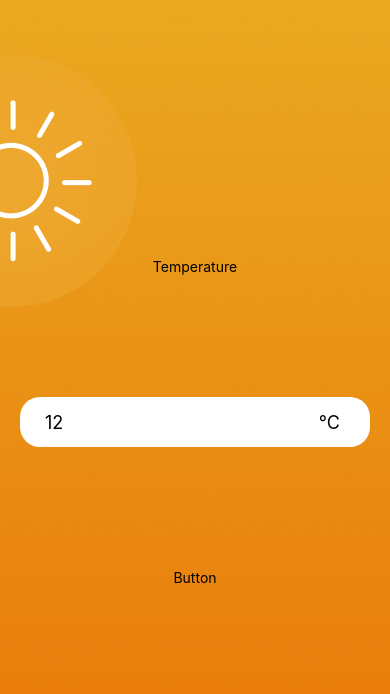
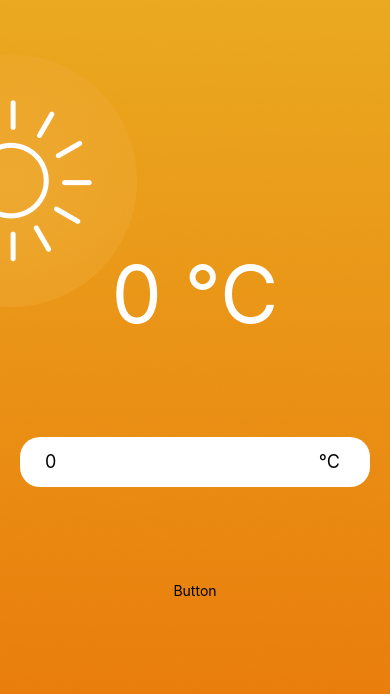
Before and after one commit to louiselize/tutoriel_react_native_temperature_converter, a React Native app: screen / in a window 390 px wide. Shown: the top 694 px of the page. Built offline with nearby package versions, Linux system fonts and the light colour scheme.

Commit message:
feat: implement temperature  displaying functionnality

```diff
--- a/App.js
+++ b/App.js
@@ -1,17 +1,27 @@
+import { useState } from "react";
 import { ImageBackground, Text, View } from "react-native";
 import { styles } from "./App.style";
 import hotBackground from "./assets/hot.png";
 import InputTemperature from "./components/InputTemperature/InputTemperature";
+import TemperatureDisplay from "./components/TemperatureDisplay/TemperatureDisplay";
+import { DEFAULT_TEMPERATURE, DEFAULT_UNIT } from "./constant";
 
 export default function App() {
+  const [inputTemperatureValue, setInputTemperatureValue] =
+    useState(DEFAULT_TEMPERATURE);
+  const [currentUnit, setCurrentUnit] = useState(DEFAULT_UNIT);
   return (
     <>
       <ImageBackground style={styles.container} source={hotBackground}>
         <View style={styles.workspace}>
-          <View>
-            <Text>Temperature</Text>
-          </View>
-          <InputTemperature defaultValue={"12"} />
+          <TemperatureDisplay
+            value={inputTemperatureValue}
+            unit={currentUnit}
+          />
+          <InputTemperature
+            onChangeText={setInputTemperatureValue}
+            defaultValue={DEFAULT_TEMPERATURE}
+          />
           <View>
             <Text>Button</Text>
           </View>
--- a/components/InputTemperature/InputTemperature.jsx
+++ b/components/InputTemperature/InputTemperature.jsx
@@ -1,7 +1,7 @@
 import { Text, TextInput, View } from "react-native";
 import { styles } from "./InputTemperature.style";
 
-export default function InputTemperature({ defaultValue }) {
+export default function InputTemperature({ defaultValue, onChangeText }) {
   return (
     <View style={styles.container}>
       <TextInput
@@ -10,6 +10,7 @@ export default function InputTemperature({ defaultValue }) {
         keyboardType="numeric"
         maxLength={4}
         defaultValue={defaultValue}
+        onChangeText={onChangeText}
       />
       <Text style={styles.unit}>°C</Text>
     </View>
--- /dev/null
+++ b/components/TemperatureDisplay/TemperatureDisplay.jsx
@@ -0,0 +1,10 @@
+import { Text } from "react-native";
+import { styles } from "./TemperatureDisplay.style";
+
+export default function TemperatureDisplay({ value, unit }) {
+  return (
+    <Text style={styles.temperatureText}>
+      {value} {unit}
+    </Text>
+  );
+}
--- /dev/null
+++ b/components/TemperatureDisplay/TemperatureDisplay.style.js
@@ -0,0 +1,8 @@
+import { StyleSheet } from "react-native";
+
+export const styles = StyleSheet.create({
+  temperatureText: {
+    color: "white",
+    fontSize: 80,
+  },
+});
--- /dev/null
+++ b/constant.js
@@ -0,0 +1,8 @@
+export const DEFAULT_TEMPERATURE = "0";
+
+export const UNITS = {
+  CELSIUS: "°C",
+  FAHRENHEIT: "°F",
+};
+
+export const DEFAULT_UNIT = UNITS.CELSIUS;
```
